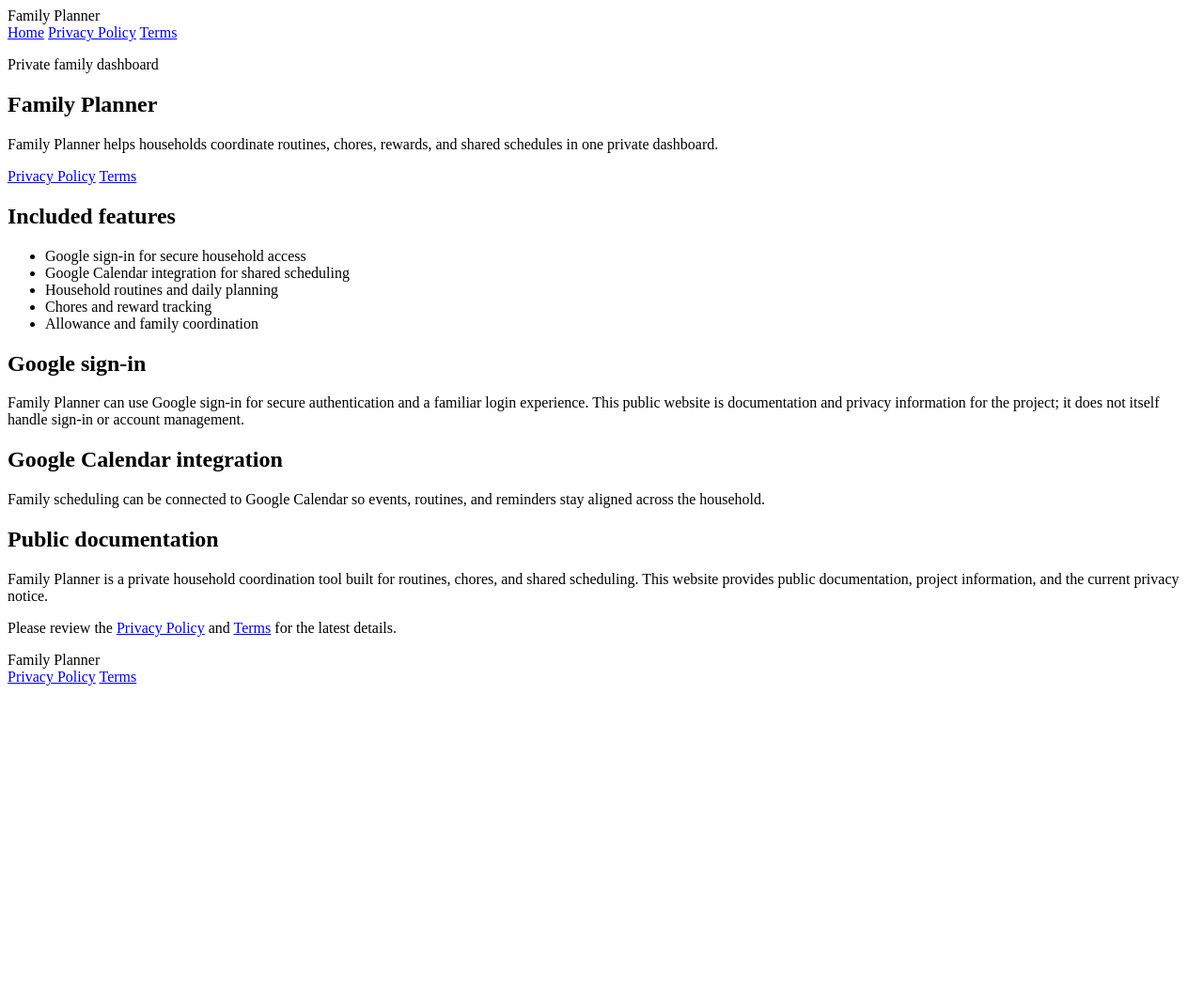
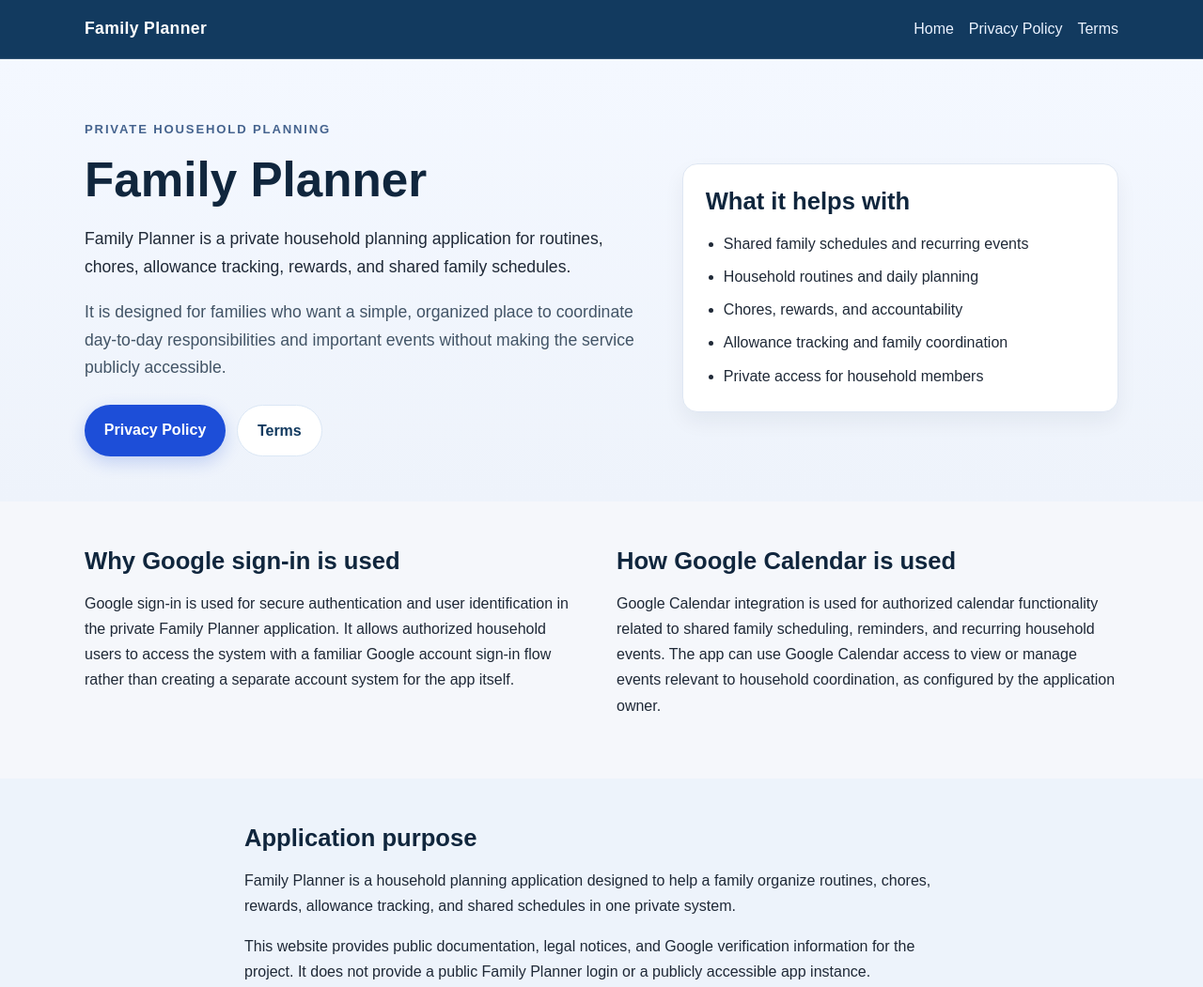
Before and after one commit to Dr-Packet/family-planner-pages, a plain HTML site: page public/index.html in a window 1280 px wide. Shown: the top 1051 px of the page at 94% size. Before the commit the page ends 800 px from the top, so only its background shows below. Drawn offline with Linux system fonts and the light colour scheme.

Commit message:
Fix OAuth verification homepage, legal notices, styling, and docs for Family Planner GitHub Pages site.

```diff
--- a/public/index.html
+++ b/public/index.html
@@ -5,19 +5,19 @@
     <meta name="viewport" content="width=device-width, initial-scale=1.0" />
     <meta
       name="description"
-      content="Family Planner is a private family dashboard for routines, chores, rewards, and shared scheduling with Google sign-in and Calendar support."
+      content="Family Planner is a private household planning application for routines, chores, rewards, and shared family scheduling. It uses Google sign-in and authorized Google Calendar access for authentication and schedule coordination."
     />
-    <title>Family Planner</title>
-    <link rel="stylesheet" href="./styles.css" />
+    <title>Family Planner | Household planning</title>
+    <link rel="stylesheet" href="/styles.css" />
   </head>
   <body>
     <header class="site-header">
       <div class="container nav">
         <div class="brand">Family Planner</div>
         <nav aria-label="Main navigation">
-          <a href="./">Home</a>
-          <a href="./privacy/">Privacy Policy</a>
-          <a href="./terms/">Terms</a>
+          <a href="/">Home</a>
+          <a href="/privacy/">Privacy Policy</a>
+          <a href="/terms/">Terms</a>
         </nav>
       </div>
     </header>
@@ -26,25 +26,32 @@
       <section class="hero">
         <div class="container hero-grid">
           <div>
-            <p class="eyebrow">Private family dashboard</p>
+            <p class="eyebrow">Private household planning</p>
             <h1>Family Planner</h1>
             <p class="lead">
-              Family Planner helps households coordinate routines, chores,
-              rewards, and shared schedules in one private dashboard.
+              Family Planner is a private household planning application for
+              routines, chores, allowance tracking, rewards, and shared family
+              schedules.
+            </p>
+            <p class="lead secondary">
+              It is designed for families who want a simple, organized place to
+              coordinate day-to-day responsibilities and important events without
+              making the service publicly accessible.
             </p>
             <div class="cta-row">
-              <a class="button primary" href="./privacy/">Privacy Policy</a>
-              <a class="button secondary" href="./terms/">Terms</a>
+              <a class="button primary" href="/privacy/">Privacy Policy</a>
+              <a class="button secondary" href="/terms/">Terms</a>
             </div>
           </div>
+
           <div class="card">
-            <h2>Included features</h2>
+            <h2>What it helps with</h2>
             <ul>
-              <li>Google sign-in for secure household access</li>
-              <li>Google Calendar integration for shared scheduling</li>
+              <li>Shared family schedules and recurring events</li>
               <li>Household routines and daily planning</li>
-              <li>Chores and reward tracking</li>
-              <li>Allowance and family coordination</li>
+              <li>Chores, rewards, and accountability</li>
+              <li>Allowance tracking and family coordination</li>
+              <li>Private access for household members</li>
             </ul>
           </div>
         </div>
@@ -53,19 +60,24 @@
       <section class="info-section">
         <div class="container two-column">
           <div>
-            <h2>Google sign-in</h2>
+            <h2>Why Google sign-in is used</h2>
             <p>
-              Family Planner can use Google sign-in for secure authentication and
-              a familiar login experience. This public website is documentation
-              and privacy information for the project; it does not itself handle
-              sign-in or account management.
+              Google sign-in is used for secure authentication and user
+              identification in the private Family Planner application. It allows
+              authorized household users to access the system with a familiar
+              Google account sign-in flow rather than creating a separate account
+              system for the app itself.
             </p>
           </div>
+
           <div>
-            <h2>Google Calendar integration</h2>
+            <h2>How Google Calendar is used</h2>
             <p>
-              Family scheduling can be connected to Google Calendar so events,
-              routines, and reminders stay aligned across the household.
+              Google Calendar integration is used for authorized calendar
+              functionality related to shared family scheduling, reminders, and
+              recurring household events. The app can use Google Calendar access
+              to view or manage events relevant to household coordination, as
+              configured by the application owner.
             </p>
           </div>
         </div>
@@ -73,16 +85,26 @@
 
       <section class="info-section muted">
         <div class="container narrow">
-          <h2>Public documentation</h2>
+          <h2>Application purpose</h2>
           <p>
-            Family Planner is a private household coordination tool built for
-            routines, chores, and shared scheduling. This website provides public
-            documentation, project information, and the current privacy notice.
+            Family Planner is a household planning application designed to help a
+            family organize routines, chores, rewards, allowance tracking, and
+            shared schedules in one private system.
           </p>
           <p>
-            Please review the
-            <a href="./privacy/">Privacy Policy</a> and
-            <a href="./terms/">Terms</a> for the latest details.
+            This website provides public documentation, legal notices, and
+            Google verification information for the project. It does not provide
+            a public Family Planner login or a publicly accessible app instance.
+          </p>
+          <p>
+            Google APIs are used for authentication and authorized calendar
+            functionality. Family Planner is not an AI imagery application, and
+            it does not generate, modify, or distribute AI-generated intimate
+            imagery.
+          </p>
+          <p>
+            Please review the <a href="/privacy/">Privacy Policy</a> and
+            <a href="/terms/">Terms</a> for the current legal information.
           </p>
         </div>
       </section>
@@ -92,8 +114,8 @@
       <div class="container footer-row">
         <span>Family Planner</span>
         <div>
-          <a href="./privacy/">Privacy Policy</a>
-          <a href="./terms/">Terms</a>
+          <a href="/privacy/">Privacy Policy</a>
+          <a href="/terms/">Terms</a>
         </div>
       </div>
     </footer>
--- a/public/styles.css
+++ b/public/styles.css
@@ -1,105 +1,229 @@
-<!DOCTYPE html>
-<html lang="en">
-  <head>
-    <meta charset="UTF-8" />
-    <meta name="viewport" content="width=device-width, initial-scale=1.0" />
-    <meta
-      name="description"
-      content="Terms of use for Family Planner, a private family dashboard with Google sign-in and calendar integration."
-    />
-    <title>Terms | Family Planner</title>
-    <link rel="stylesheet" href="../styles.css" />
-  </head>
-  <body>
-    <header class="site-header">
-      <div class="container nav">
-        <div class="brand">Family Planner</div>
-        <nav aria-label="Main navigation">
-          <a href="../">Home</a>
-          <a href="../privacy/">Privacy Policy</a>
-          <a href="./">Terms</a>
-        </nav>
-      </div>
-    </header>
+body {
+  margin: 0;
+  font-family: Arial, Helvetica, sans-serif;
+  background: #f5f7fb;
+  color: #1f2937;
+  line-height: 1.7;
+}
 
-    <main class="content-page">
-      <div class="container narrow">
-        <h1>Terms</h1>
+* {
+  box-sizing: border-box;
+}
 
-        <p>
-          These terms apply to the Family Planner project and its public website,
-          which is intended for documentation, verification, and general public
-          information. The actual application may be private and hosted behind a
-          home network or Tailscale access.
-        </p>
+img {
+  max-width: 100%;
+}
 
-        <h2>1. Use of the service</h2>
-        <p>
-          Family Planner is designed for household scheduling, routines, chores,
-          rewards, allowance tracking, and related family planning activities.
-          Users should use the service responsibly and only with appropriate
-          authorization.
-        </p>
+a {
+  color: #1d4ed8;
+  text-decoration: none;
+}
 
-        <h2>2. Google sign-in and calendar access</h2>
-        <p>
-          Google sign-in and any Google Calendar access are provided through
-          Google services and subject to Google’s terms and permissions. The app
-          owner is responsible for ensuring that the app requests only the access
-          it needs and that all required consent flows are properly configured.
-        </p>
+a:hover,
+a:focus {
+  text-decoration: underline;
+}
 
-        <h2>3. Data responsibility</h2>
-        <p>
-          The owner of the private Family Planner application is responsible for
-          the data it stores, including user accounts, household information, and
-          any calendar data that is imported or created through the app.
-        </p>
+.container {
+  width: min(1100px, calc(100% - 2rem));
+  margin: 0 auto;
+}
 
-        <h2>4. Availability</h2>
-        <p>
-          This public website and the private application may be unavailable at
-          times due to maintenance, connectivity issues, updates, or other
-          circumstances outside the owner’s direct control.
-        </p>
+.site-header {
+  background: #123a5f;
+  color: #ffffff;
+  border-bottom: 1px solid rgba(255, 255, 255, 0.12);
+}
 
-        <h2>5. No warranty</h2>
-        <p>
-          This website is provided for informational and verification purposes.
-          The owner makes no guarantee of continuous availability, data accuracy,
-          or perpetual support for a private application not publicly exposed.
-        </p>
+.nav {
+  display: flex;
+  justify-content: space-between;
+  align-items: center;
+  padding: 1rem 0;
+}
 
-        <h2>6. Owner responsibilities</h2>
-        <p>
-          The owner is responsible for configuration, security, access controls,
-          app updates, domain setup, and compliance with applicable laws and
-          platform policies for the actual Family Planner application.
-        </p>
+.brand {
+  font-size: 1.1rem;
+  font-weight: 700;
+  letter-spacing: 0.02em;
+}
 
-        <h2>7. Changes</h2>
-        <p>
-          These terms may be updated as the project evolves. The public Pages site
-          should be kept accurate and current for any required verification or
-          app-profile documentation.
-        </p>
+.nav nav {
+  display: flex;
+  align-items: center;
+  gap: 1rem;
+  flex-wrap: wrap;
+}
 
-        <p class="muted-note">
-          This is a simple public terms template. The owner should replace it with
-          a final version that matches the actual deployed Family Planner app and
-          its legal requirements before broad public use.
-        </p>
-      </div>
-    </main>
+.nav nav a,
+.site-footer a {
+  color: #eaf2ff;
+}
 
-    <footer class="site-footer">
-      <div class="container footer-row">
-        <span>Family Planner</span>
-        <div>
-          <a href="../">Home</a>
-          <a href="../privacy/">Privacy Policy</a>
-        </div>
-      </div>
-    </footer>
-  </body>
-</html>
+.hero {
+  padding: 4rem 0 3rem;
+  background: linear-gradient(180deg, #f4f8ff 0%, #eef3fb 100%);
+}
+
+.hero-grid {
+  display: grid;
+  grid-template-columns: 1.3fr 1fr;
+  gap: 2rem;
+  align-items: center;
+}
+
+.eyebrow {
+  margin: 0 0 0.75rem;
+  font-size: 0.82rem;
+  font-weight: 700;
+  letter-spacing: 0.14em;
+  text-transform: uppercase;
+  color: #45638e;
+}
+
+h1,
+h2,
+h3 {
+  color: #10263d;
+  line-height: 1.2;
+  margin-top: 0;
+}
+
+h1 {
+  font-size: clamp(2.4rem, 4vw, 4rem);
+  margin-bottom: 1rem;
+}
+
+h2 {
+  font-size: clamp(1.5rem, 2vw, 2rem);
+  margin-bottom: 1rem;
+}
+
+.lead {
+  font-size: 1.1rem;
+  color: #1f2937;
+  margin-bottom: 1rem;
+}
+
+.lead.secondary {
+  color: #425466;
+}
+
+.cta-row {
+  display: flex;
+  gap: 0.75rem;
+  flex-wrap: wrap;
+  margin-top: 1.5rem;
+}
+
+.button {
+  display: inline-block;
+  border-radius: 999px;
+  padding: 0.8rem 1.3rem;
+  font-weight: 700;
+  transition: transform 0.2s ease, box-shadow 0.2s ease;
+}
+
+.button:hover,
+.button:focus {
+  text-decoration: none;
+  transform: translateY(-1px);
+}
+
+.button.primary {
+  background: #1d4ed8;
+  color: #ffffff;
+  box-shadow: 0 6px 18px rgba(29, 78, 216, 0.22);
+}
+
+.button.secondary {
+  background: #ffffff;
+  color: #123a5f;
+  border: 1px solid #dbe7f5;
+}
+
+.card {
+  background: #ffffff;
+  border: 1px solid #dfe7f3;
+  border-radius: 1rem;
+  padding: 1.5rem;
+  box-shadow: 0 10px 22px rgba(12, 27, 45, 0.06);
+}
+
+.card ul {
+  margin: 0;
+  padding-left: 1.2rem;
+  color: #1f2937;
+}
+
+.card li + li {
+  margin-top: 0.5rem;
+}
+
+.info-section {
+  padding: 3rem 0;
+}
+
+.muted {
+  background: #edf3fb;
+}
+
+.two-column {
+  display: grid;
+  grid-template-columns: repeat(2, minmax(0, 1fr));
+  gap: 2rem;
+}
+
+.narrow {
+  max-width: 760px;
+}
+
+.content-page {
+  padding: 3rem 0 4rem;
+}
+
+.muted-note {
+  background: #f1f5f9;
+  border-left: 4px solid #6589bd;
+  border-radius: 0.5rem;
+  padding: 1rem 1.1rem;
+  color: #334155;
+}
+
+.site-footer {
+  background: #10263d;
+  color: #ffffff;
+  padding: 1.1rem 0;
+}
+
+.footer-row {
+  display: flex;
+  justify-content: space-between;
+  align-items: center;
+  gap: 1rem;
+  flex-wrap: wrap;
+}
+
+.footer-row div {
+  display: flex;
+  gap: 1rem;
+  flex-wrap: wrap;
+}
+
+@media (max-width: 760px) {
+  .hero-grid,
+  .two-column {
+    grid-template-columns: 1fr;
+  }
+
+  .nav,
+  .footer-row {
+    flex-direction: column;
+    align-items: flex-start;
+  }
+
+  .nav nav,
+  .footer-row div {
+    gap: 0.75rem;
+  }
+}
```
Also changed, not shown: public/privacy/index.html (+76 -111 lines), public/terms/index.html (+33 -27 lines), 1 other file.
